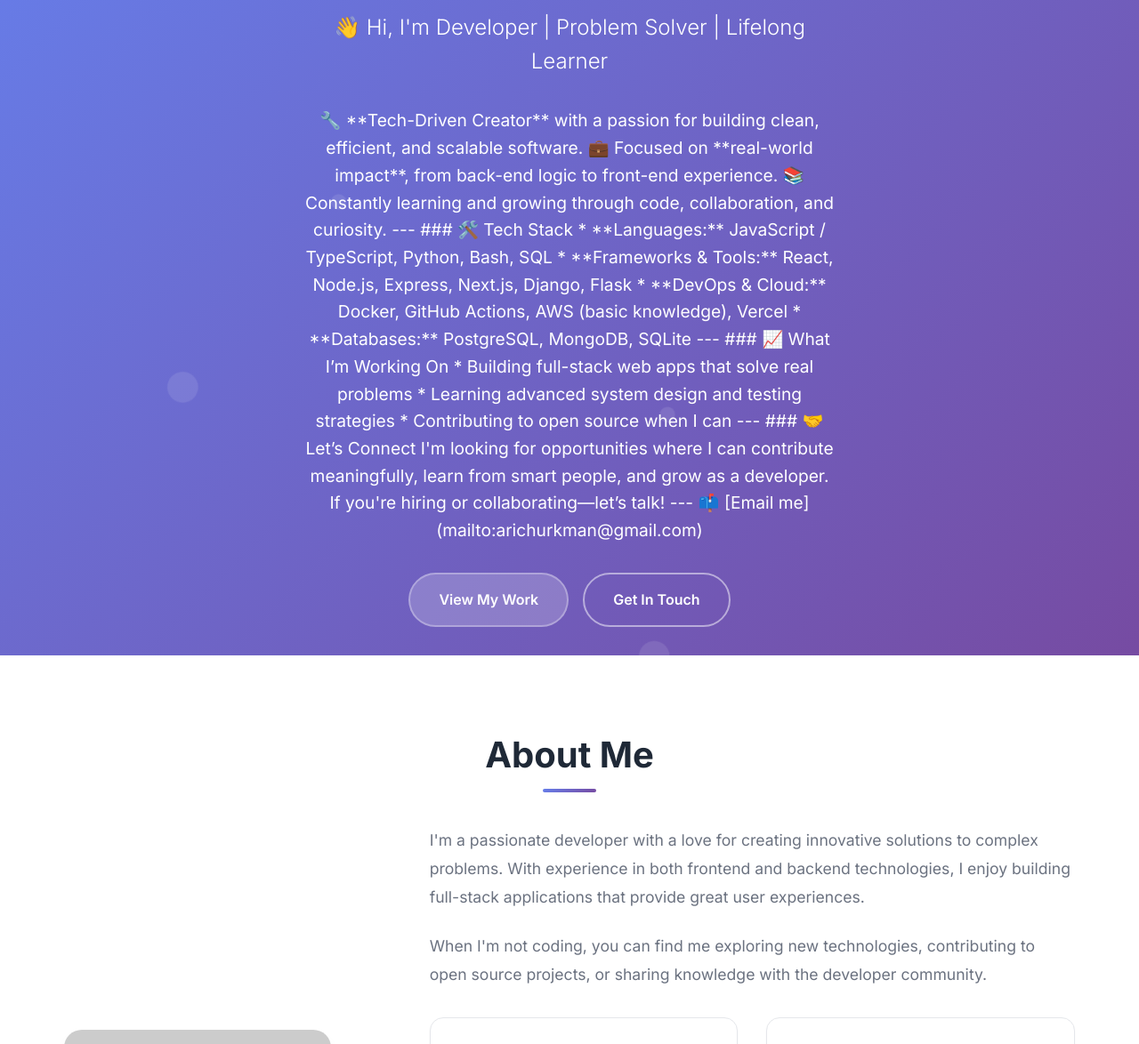
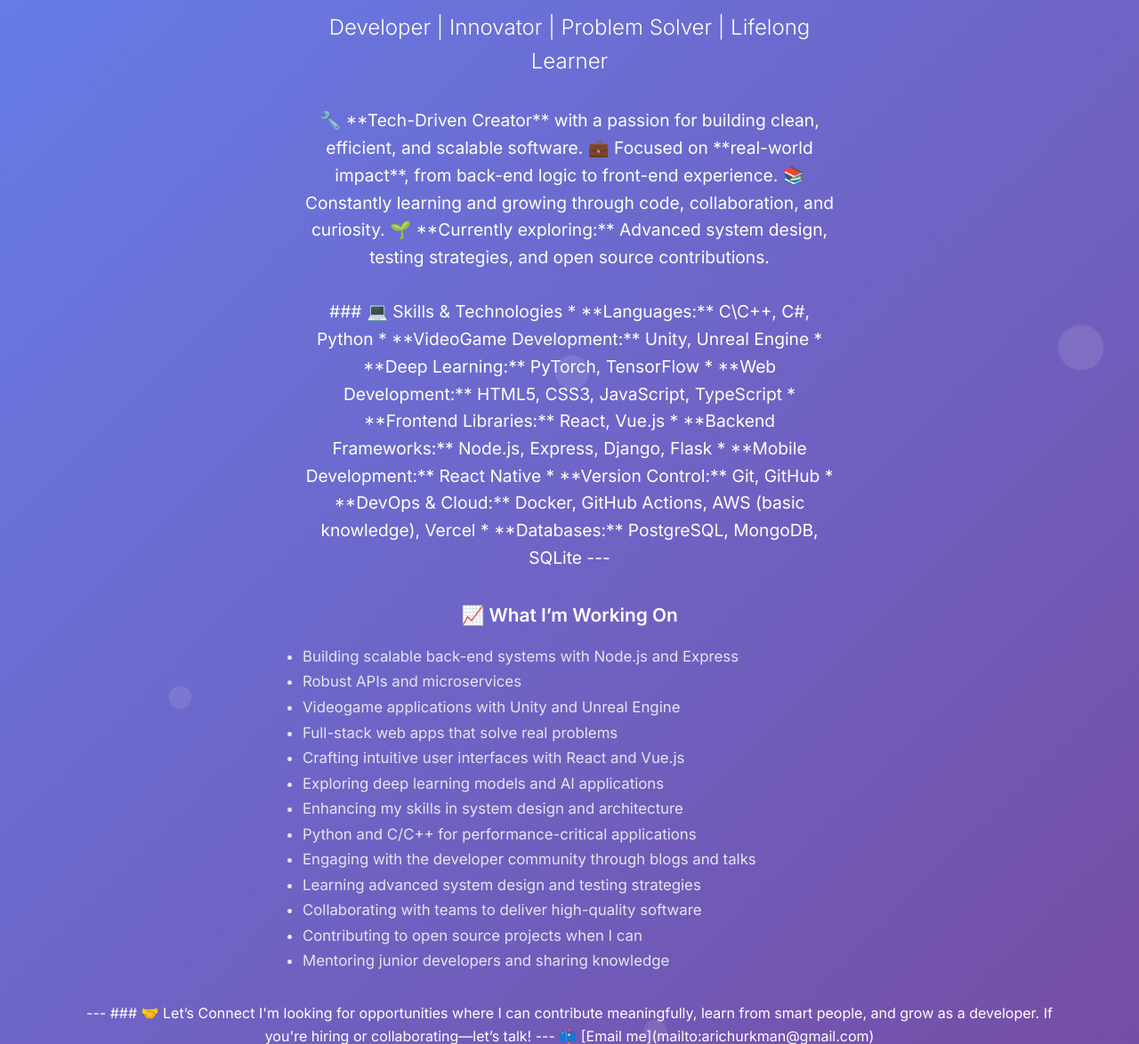
Before and after one commit to aturs3001/portfolio-, a plain HTML site: page index.html in a window 1280 px wide. Shown: the part 126-1300 px from the top of the page at 89% size. Drawn offline with Linux system fonts and the light colour scheme; placeholder pictures from the web are drawn by us.

Commit message:
Enhance hero section content with updated personal branding, skills, and tech stack details

```diff
--- a/index.html
+++ b/index.html
@@ -637,28 +637,44 @@
     <!-- Hero Section -->
     <section id="home" class="hero">
         <div class="hero-content">
-            <h1>Hello, I'm Aric Hurkman</h1>
-            <p class="subtitle">👋 Hi, I'm Developer | Problem Solver | Lifelong Learner</p>
+            <h1>👋 Hello, My Name is Aric Hurkman</h1>
+            <p class="subtitle">Developer | Innovator | Problem Solver | Lifelong Learner</p>
             <p> 🔧 **Tech-Driven Creator** with a passion for building clean, efficient, and scalable software.
                 💼 Focused on **real-world impact**, from back-end logic to front-end experience.
                 📚 Constantly learning and growing through code, collaboration, and curiosity.
-
-                ---
-
-                ### 🛠️ Tech Stack
-
-                * **Languages:** JavaScript / TypeScript, Python, Bash, SQL
-                * **Frameworks & Tools:** React, Node.js, Express, Next.js, Django, Flask
+                🌱 **Currently exploring:** Advanced system design, testing strategies, and open source contributions.
+                <br><br>
+                ### 💻 Skills & Technologies
+                * **Languages:** C\C++, C#, Python
+                * **VideoGame Development:** Unity, Unreal Engine
+                * **Deep Learning:** PyTorch, TensorFlow
+                * **Web Development:** HTML5, CSS3, JavaScript, TypeScript
+                * **Frontend Libraries:** React, Vue.js
+                * **Backend Frameworks:** Node.js, Express, Django, Flask
+                * **Mobile Development:** React Native
+                * **Version Control:** Git, GitHub
                 * **DevOps & Cloud:** Docker, GitHub Actions, AWS (basic knowledge), Vercel
                 * **Databases:** PostgreSQL, MongoDB, SQLite
 
                 ---
 
-                ### 📈 What I’m Working On
-
-                * Building full-stack web apps that solve real problems
-                * Learning advanced system design and testing strategies
-                * Contributing to open source when I can
+                <!-- What I'm Working On -->
+                <h3 style="margin-top:2rem; color:#fff; font-size:1.3rem; font-weight:600;">📈 What I’m Working On</h3>
+                <ul style="text-align:left; max-width:600px; margin:1rem auto 2rem auto; color:#e0e7ef; font-size:1.05rem; line-height:1.7;">
+                    <li>Building scalable back-end systems with Node.js and Express</li>
+                    <li>Robust APIs and microservices</li>
+                    <li>Videogame applications with Unity and Unreal Engine</li>
+                    <li>Full-stack web apps that solve real problems</li>
+                    <li>Crafting intuitive user interfaces with React and Vue.js</li>
+                    <li>Exploring deep learning models and AI applications</li>
+                    <li>Enhancing my skills in system design and architecture</li>
+                    <li>Python and C/C++ for performance-critical applications</li>
+                    <li>Engaging with the developer community through blogs and talks</li>
+                    <li>Learning advanced system design and testing strategies</li>
+                    <li>Collaborating with teams to deliver high-quality software</li>
+                    <li>Contributing to open source projects when I can</li>
+                    <li>Mentoring junior developers and sharing knowledge</li>
+                </ul>
 
                 ---
 
```
